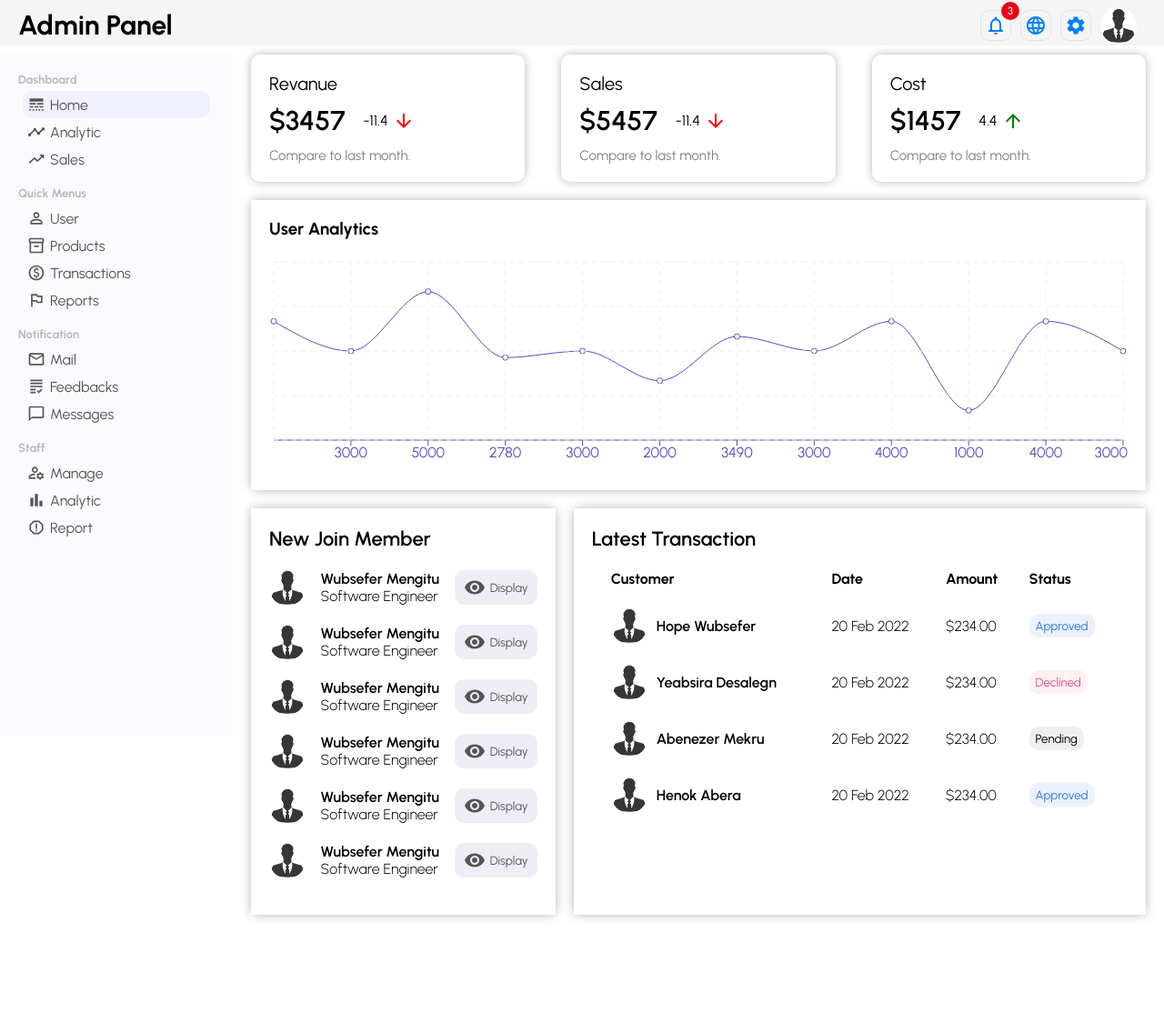
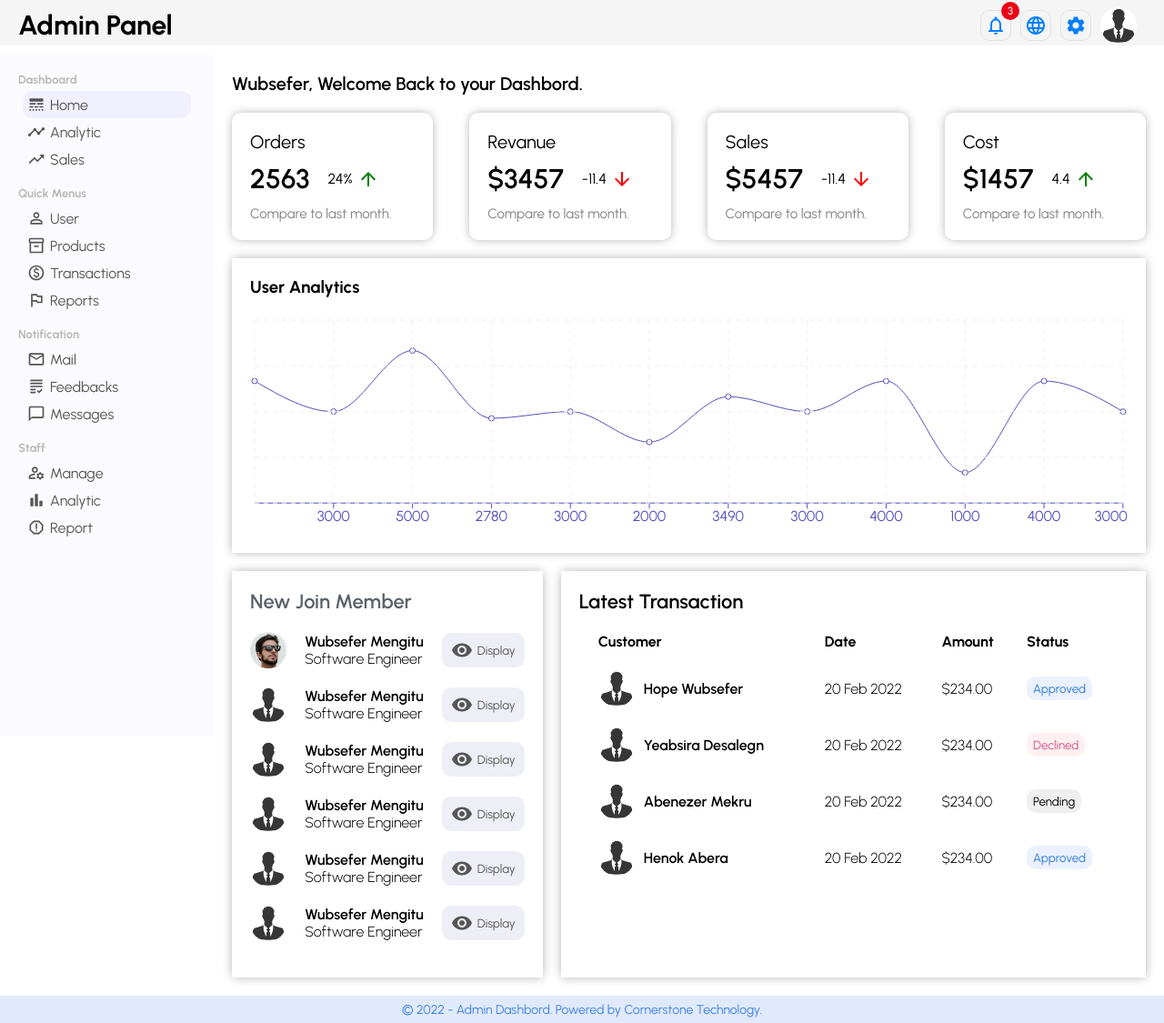
Before and after one commit to wubsefer/Dashboard, a React (Create React App) app: page / in a window 1280 px wide. Shown: the whole page at 91% size. Before the commit the page ends 1026 px from the top, so only its background shows below. Built offline with nearby package versions, Linux system fonts and the light colour scheme.

Commit message:
footer inserted

```diff
--- a/src/App.js
+++ b/src/App.js
@@ -3,6 +3,7 @@ import Sidebar from "./components/sidebar/Sidebar";
 import Topbar from "./components/topbars/Topbar";
 import "./app.css";
 import Home from "./pages/home/Home";
+import Footer from "./components/footer/Footer";
 
 
 function App() {
@@ -13,6 +14,7 @@ function App() {
         <Sidebar />
         <Home />
       </div>
+      <Footer />
     </div>
   );
 }
--- a/src/components/featuredInfo/FeaturedInfo.jsx
+++ b/src/components/featuredInfo/FeaturedInfo.jsx
@@ -4,7 +4,21 @@ import "./featuredInfo.css";
 
 const featuredInfo = () => {
   return (
+    <div>
+      <div className="featuredDashboard">
+        <span className="featuredDashbordTitle">Wubsefer, Welcome Back to your Dashbord.</span>
+      </div>
       <div className="featured">
+        <div className="featuredItem">
+          <span className="featuredTitle">Orders</span>
+          <div className="featuredMoneyContainer">
+            <span className="featuredMoney">2563</span>
+            <span className="featuredMoneyRate">
+              24% <ArrowUpward className="featuedIcon" />
+            </span>
+          </div>
+          <span className="featuredSub">Compare to last month.</span>
+        </div>
         <div className="featuredItem">
           <span className="featuredTitle">Revanue</span>
           <div className="featuredMoneyContainer">
@@ -36,6 +50,7 @@ const featuredInfo = () => {
           <span className="featuredSub">Compare to last month.</span>
         </div>
       </div>
+    </div>
   );
 };
 
--- a/src/components/featuredInfo/featuredInfo.css
+++ b/src/components/featuredInfo/featuredInfo.css
@@ -1,3 +1,12 @@
+
+
+.featuredDashbordTitle{
+    font-size: 20px;
+    font-weight: 600;
+    display: flex;
+    margin: 20px 20px 20px 20px;
+}
+
 .featured {
     width: 100%;
     display: flex;
--- /dev/null
+++ b/src/components/footer/Footer.jsx
@@ -0,0 +1,11 @@
+import React from 'react'
+import './footer.css';
+
+
+const Footer = () => {
+  return (
+    <div className='footer'>© 2022 - Admin Dashbord. Powered by Cornerstone Technology.</div>
+  )
+}
+
+export default Footer
--- /dev/null
+++ b/src/components/footer/footer.css
@@ -0,0 +1,10 @@
+.footer{
+    width: 100%;
+    height: 30px;
+    display: flex;
+    font-size: 14px;
+    justify-content: center;
+    align-items: center;
+    background-color: #e0eafc;
+    color: #3F80EA;
+}
--- a/src/components/sidebar/sidebar.css
+++ b/src/components/sidebar/sidebar.css
@@ -1,5 +1,5 @@
 .sidebar {
-    flex: 1;
+    flex: 0.9;
     height: calc(100vh - 50px);
     background-color: rgb(251, 251, 255);
     position: sticky;
--- a/src/components/widgetSm/WidgetSm.jsx
+++ b/src/components/widgetSm/WidgetSm.jsx
@@ -8,7 +8,7 @@ const WidgetSm = () => {
       <span className="widgetSmTitle">New Join Member</span>
       <ul className="widgetSmList">
         <li className="widgetListItem">
-          <img src="./images/profilePic.jpeg" alt="" className="widgetImg" />
+          <img src="./images/user-pic.jpg" alt="" className="widgetImg" />
           <div className="widgetUser">
             <span className="widgetSmUsername">Wubsefer Mengitu</span>
             <span className="widgetSmUserTitle">Software Engineer</span>
--- a/src/components/widgetSm/widgetSm.css
+++ b/src/components/widgetSm/widgetSm.css
@@ -9,6 +9,7 @@
 .widgetSmTitle {
     font-size: 22px;
     font-weight: 600;
+    color: #5b626b;
 }
 
 .widgetImg {
```
Also changed, not shown: public/images/user-pic.jpg (added). Lines whose indentation alone changed are shown as unchanged.
